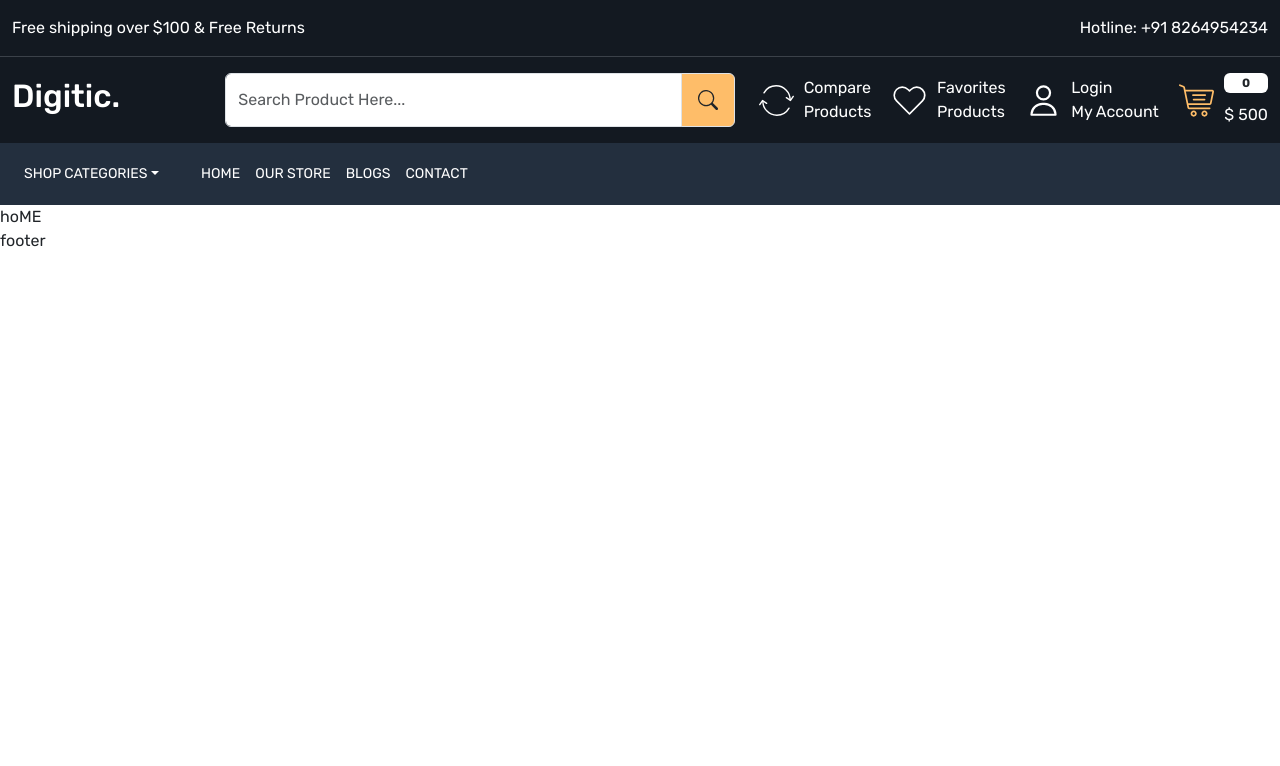
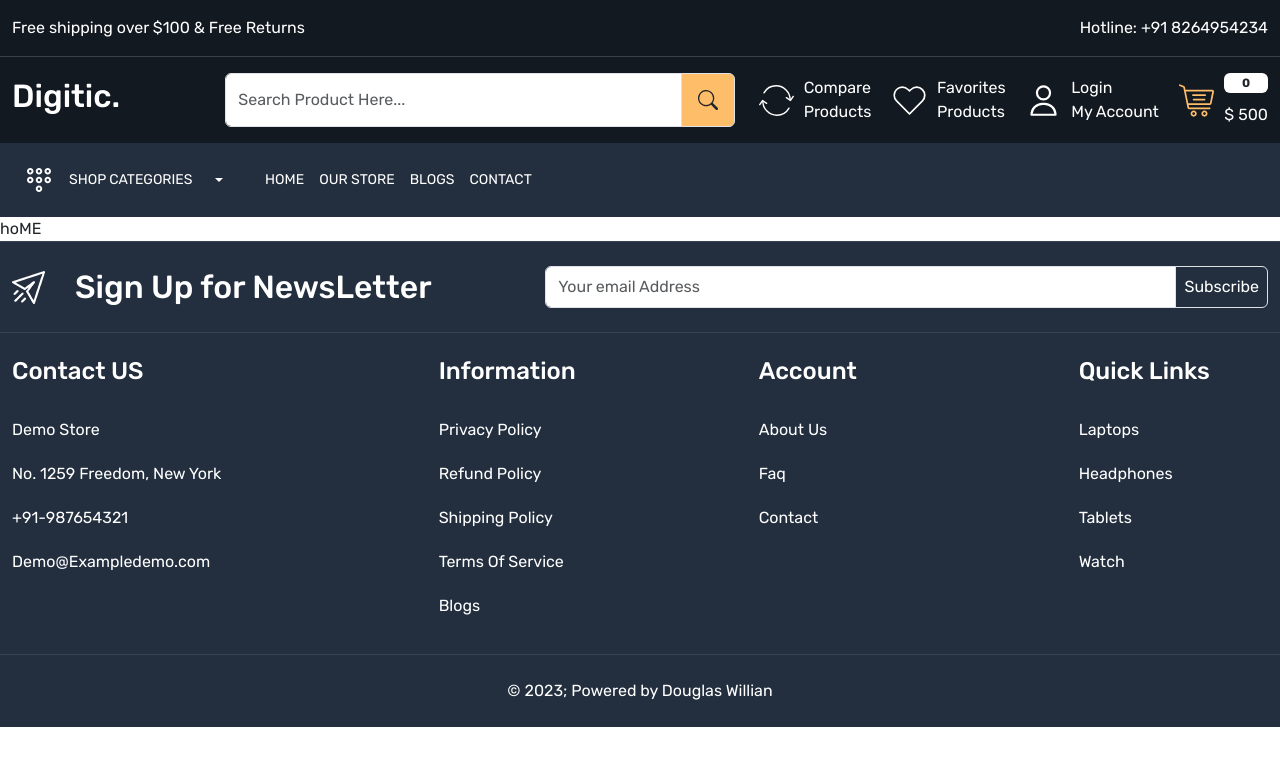
Before and after one commit to DouglasWillianBasilio/app_ecommerce, a React (Create React App) app: page / in a window 1280 px wide. Shown: the top 766 px of the page. Built offline with nearby package versions, Linux system fonts and the light colour scheme.

Commit message:
update footer

```diff
--- a/src/App.css
+++ b/src/App.css
@@ -5,10 +5,10 @@
 }
 
 :root {
- --color-131921: #131921;
- --color-3b4149: #3b4149;
- --color-febd69: #febd69;
- --color-232f3e: #232f3e;
+  --color-131921: #131921;
+  --color-3b4149: #3b4149;
+  --color-febd69: #febd69;
+  --color-232f3e: #232f3e;
 }
 
 body {
@@ -36,6 +36,7 @@ a {
 .gap-30 {
   gap: 30px;
 }
+
 /* Header Part*/
 
 .header-top-strip {
@@ -74,4 +75,46 @@ a {
   box-shadow: none;
 }
 
+.header-bottom .dropdown-menu {
+  background-color: var(--color-131921);
+  width: 100%;
+  transform: translate3d(0px, 57px, 0px) !important;
+}
+
+.header-bottom .dropdown-item {
+  padding: 20px;
+  margin-bottom: 3px;
+  border-bottom: 1px solid var(--color-3b4149);
+}
+
+.header-bottom .dropdown-item:hover {
+  background-color: transparent;
+  color: var(--color-febd69) !important;
+}
+
+
 /* Header Part End Here */
+
+
+
+
+/* Footer Part */
+
+footer {
+  background-color: var(--color-232f3e);
+}
+
+footer:nth-child(3) {
+  border-top: 1px solid var(--color-3b4149);
+}
+
+footer:not(:first-child) {
+  border-top: 1px solid rgba(255, 255, 255, .1);
+}
+
+footer .input-group-text {
+  background-color: var(--color-232f3e);
+  color: white;
+  padding: 8px 17px;
+}
+/* Footer Part End */
--- a/src/components/Footer.js
+++ b/src/components/Footer.js
@@ -1,10 +1,84 @@
 import React from 'react'
+import { Link } from 'react-router-dom'
 
 const Footer = () => {
   return (
-    <div>
-      footer
-    </div>
+    <>
+      <footer className='py-4'>
+        <div className='container-xxl'>
+          <div className='row align-items-center'>
+            <div className='col-5'>
+              <div className='footer-top-data d-flex gap-30 align-items-center'>
+                <img src='images/newsletter.png' alt='newsletter' />
+                <h2 className='mb-0 text-white'>Sign Up for NewsLetter</h2>
+              </div>
+            </div>
+            <div className='col-7'>
+              <div className="input-group">
+                <input type="text"
+                  className="form-control py-1"
+                  placeholder="Your email Address" aria-label="Your email Address" aria-describedby="basic-addon2"
+                />
+                <span className="input-group-text p-2" id="basic-addon2">
+                  Subscribe
+                </span>
+              </div>
+            </div>
+          </div>
+        </div>
+      </footer>
+      <footer className='py-4'>
+        <div className='container-xxl'>
+          <div className='row'>
+            <div className='col-4'>
+              <h4 className='text-white mb-4'>Contact US</h4>
+              <div className='footer-links d-flex flex-column'>
+                <Link className='text-white py-2 mb-1'>Demo Store</Link>
+                <Link className='text-white py-2 mb-1'>No. 1259 Freedom, New York</Link>
+                <Link className='text-white py-2 mb-1'>+91-987654321</Link>
+                <Link className='text-white py-2 mb-1'>Demo@Exampledemo.com</Link>
+              </div>
+            </div>
+            <div className='col-3'>
+              <h4 className='text-white mb-4'>Information</h4>
+              <div className='footer-links d-flex flex-column'>
+                <Link className='text-white py-2 mb-1'>Privacy Policy</Link>
+                <Link className='text-white py-2 mb-1'>Refund Policy</Link>
+                <Link className='text-white py-2 mb-1'>Shipping Policy</Link>
+                <Link className='text-white py-2 mb-1'>Terms Of Service</Link>
+                <Link className='text-white py-2 mb-1'>Blogs</Link>
+              </div>
+            </div>
+            <div className='col-3'>
+              <h4 className='text-white mb-4'>Account</h4>
+              <div className='footer-links d-flex flex-column'>
+                <Link className='text-white py-2 mb-1'>About Us</Link>
+                <Link className='text-white py-2 mb-1'>Faq</Link>
+                <Link className='text-white py-2 mb-1'>Contact</Link>
+              </div>
+            </div>
+            <div className='col-2'>
+              <h4 className='text-white mb-4'>Quick Links</h4>
+              <div className='footer-links d-flex flex-column'>
+                <Link className='text-white py-2 mb-1'>Laptops</Link>
+                <Link className='text-white py-2 mb-1'>Headphones</Link>
+                <Link className='text-white py-2 mb-1'>Tablets</Link>
+                <Link className='text-white py-2 mb-1'>Watch</Link>
+              </div>
+            </div>
+          </div>
+        </div>
+      </footer>
+      <footer className='py-4'>
+        <div className='container-xxl'>
+          <div className='row'>
+            <div className='col-12'>
+              <p className='text-center mb-0 text-white'>&copy;  {new Date().getFullYear()}; Powered by Douglas Willian</p>
+            </div>
+          </div>
+        </div>
+      </footer>
+    </>
   )
 }
 
--- a/src/components/Header.js
+++ b/src/components/Header.js
@@ -88,13 +88,14 @@ const Header = () => {
               <div className='menu-bottom d-flex align-items-center gap-30'>
                 <div>
                   <div class="dropdown">
-                    <button className="btn btn-secondary dropdown-toggle bg-transparent border-0" type="button" data-bs-toggle="dropdown" aria-expanded="false">
-                      Shop Categories
+                    <button className="btn btn-secondary dropdown-toggle bg-transparent border-0 gap-15 d-flex align-items-center" type="button" data-bs-toggle="dropdown" aria-expanded="false">
+                      <img src='/images/menu.svg' />
+                      <span className='me-1 d-inline-block'>Shop Categories</span>
                     </button>
                     <ul className="dropdown-menu">
-                      <li><a className="dropdown-item" href="#">Action</a></li>
-                      <li><a className="dropdown-item" href="#">Another action</a></li>
-                      <li><a className="dropdown-item" href="#">Something else here</a></li>
+                      <li><Link className="dropdown-item text-white" to="">Action</Link></li>
+                      <li><Link className="dropdown-item text-white" to="">Another action</Link></li>
+                      <li><Link className="dropdown-item text-white" to="">Something else here</Link></li>
                     </ul>
                   </div>
                 </div>
```
